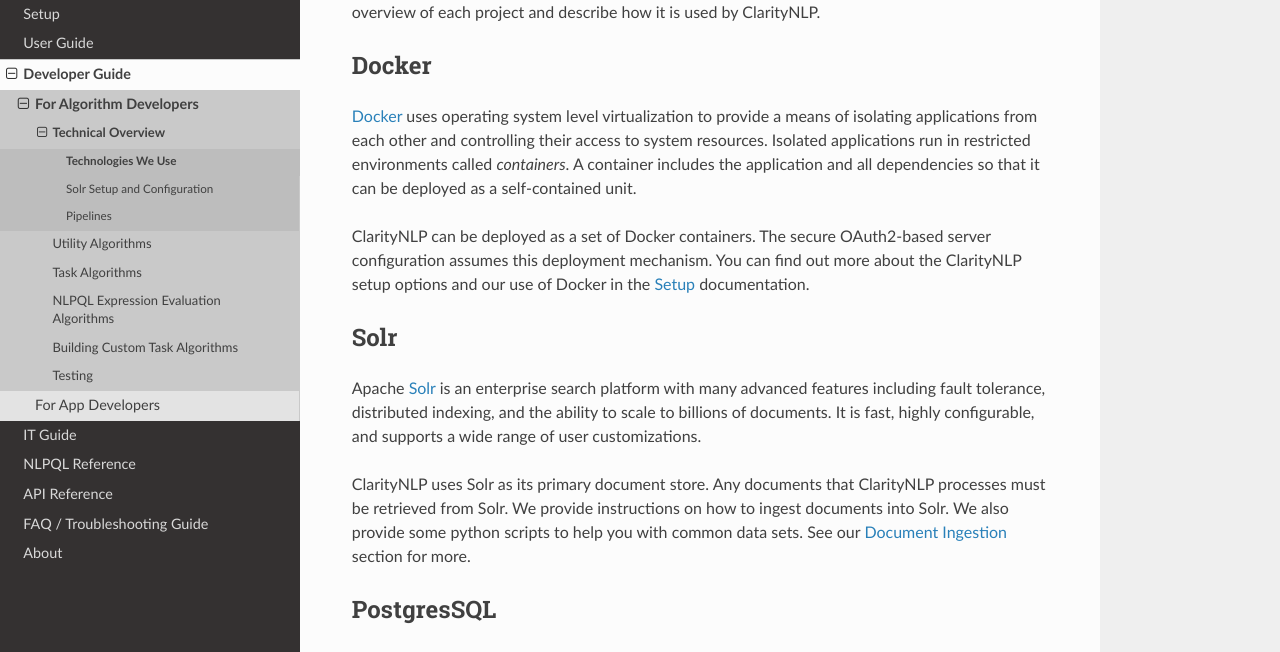
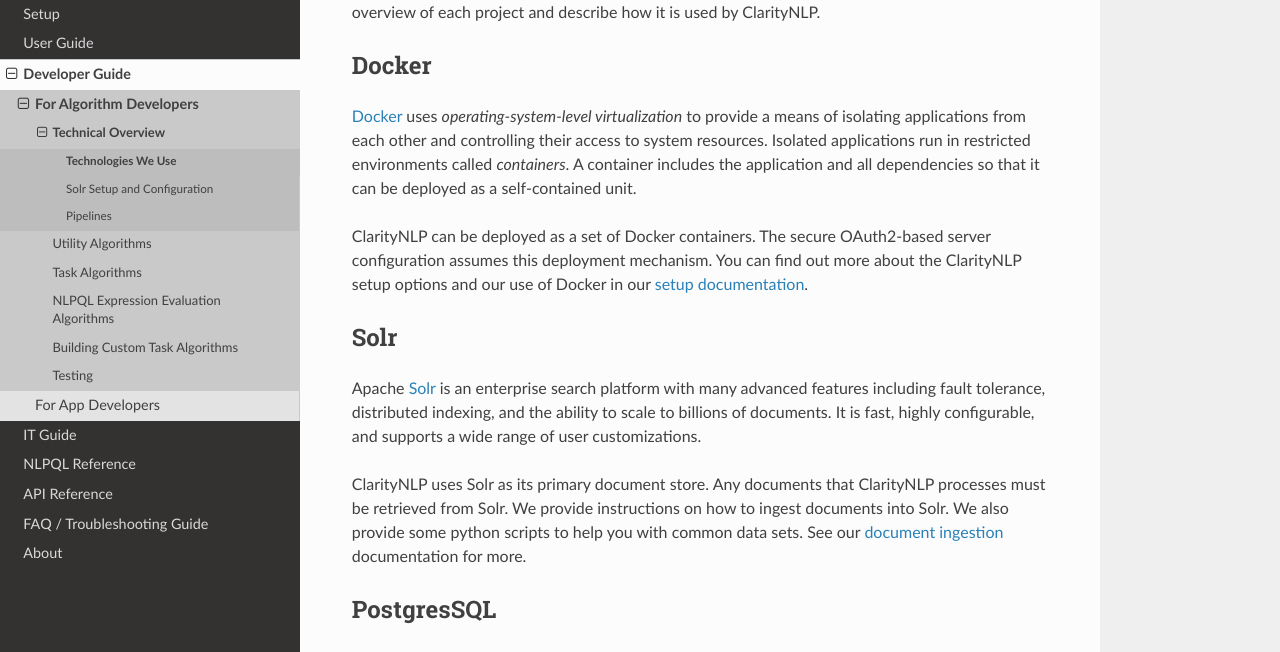
Before and after one commit to ClarityNLP/ClarityNLP, a Sphinx documentation site: the page built from docs/developer_guide/technical_background/technologies.rst, in a window 1280 px wide and 1400 px high. Shown: the part 183-835 px from the top of the window. Built offline with Sphinx 7.4.7 and the Read the Docs theme 2.0.0, drawn with Linux system fonts in a browser that asks for light colours; pages that are not in the unit, such as notebooks, are missing from menus; some of the changed text lies outside the part shown.

Commit message:
a few more updates to links/refs

```diff
--- a/docs/developer_guide/technical_background/technologies.rst
+++ b/docs/developer_guide/technical_background/technologies.rst
@@ -9,7 +9,7 @@
 Docker
 ------
 
-`Docker <https://www.docker.com/>`_ uses operating system level virtualization
+`Docker <https://www.docker.com/>`_ uses *operating-system-level virtualization*
 to provide a means of isolating applications from each other and controlling
 their access to system resources. Isolated applications run in restricted
 environments called *containers*. A container includes the application and all
@@ -17,8 +17,8 @@
 
 ClarityNLP can be deployed as a set of Docker containers. The secure
 OAuth2-based server configuration assumes this deployment mechanism. You can
-find out more about the ClarityNLP setup options and our use of Docker in the
-:ref:`setupindex` documentation.
+find out more about the ClarityNLP setup options and our use of Docker in our
+:ref:`setup documentation<setupindex>`.
 
 
 Solr
@@ -32,8 +32,9 @@
 ClarityNLP uses Solr as its primary document store. Any documents that
 ClarityNLP processes must be retrieved from Solr. We provide instructions on
 how to ingest documents into Solr. We also provide some python scripts to help
-you with common data sets. See our :ref:`document_ingestion_index`
-section for more.
+you with common data sets. See our
+`document ingestion <../../setup/ingest/generic_ingestion.html>`_ documentation
+for more.
 
 
 PostgresSQL
```
Also changed, not shown: other parts of docs/developer_guide/technical_background/technologies.rst (+1 -1 lines).
